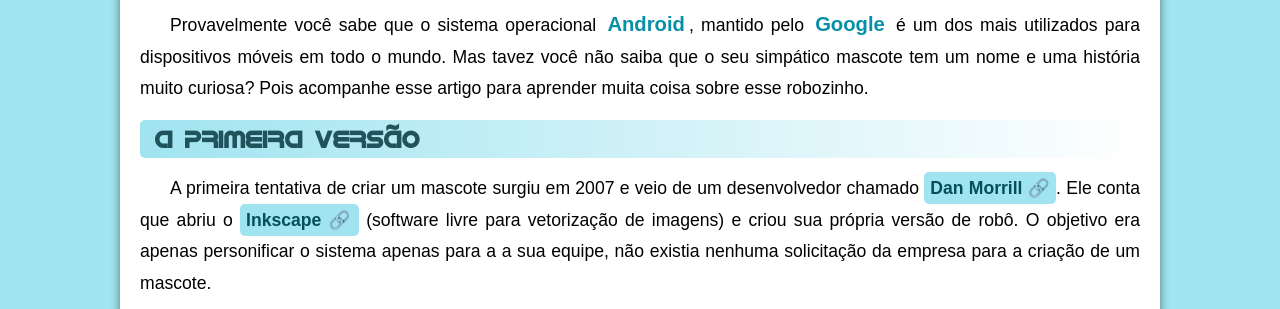
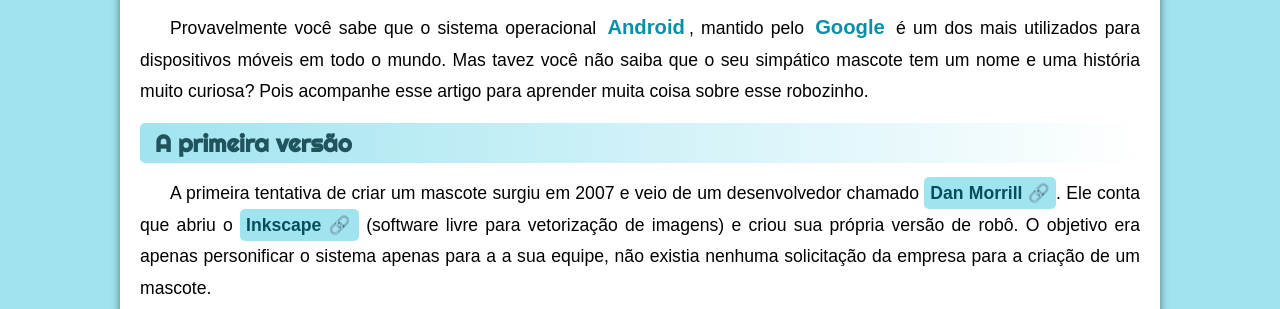
Before and after one commit to mateusluciano/projeto-android, a plain HTML site: page index.html in a window 1280 px wide. Shown: the part 350-659 px from the top of the page. Drawn offline with Linux system fonts and the light colour scheme.

Commit message:
Update style.css

```diff
--- a/estilo/style.css
+++ b/estilo/style.css
@@ -2,11 +2,7 @@
 
 @import url('https://fonts.googleapis.com/css2?family=Bebas+Neue&display=swap');
 
-@font-face {
-    font-family: 'Android';
-    src: url('/fontes/idroid.otf') format('opentype');
-    font-weight: normal;
-}
+@import url('https://fonts.googleapis.com/css2?family=Righteous&display=swap');
 
 :root {
     --cor5: #054F5C;
@@ -17,7 +13,7 @@
 
     --fonte-padrao: Arial, verdana, Helvetica, sans-serif;
     --fonte-destaque: 'Bebas Neue', 'cursive';
-    --fonte-android: 'Android', 'cursive';
+    --fonte-android: 'Righteous', 'cursive';
 }
 
 * {
```
